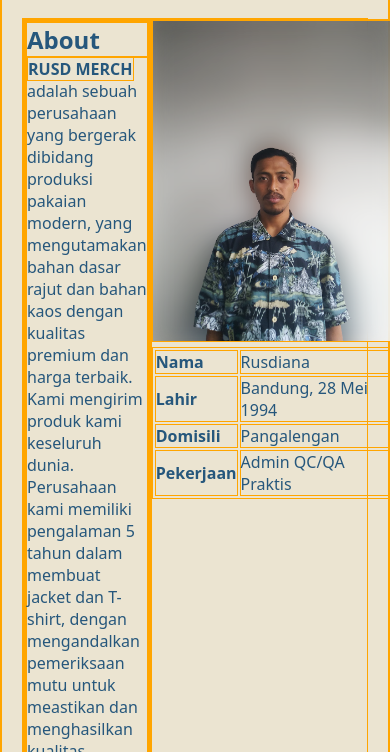
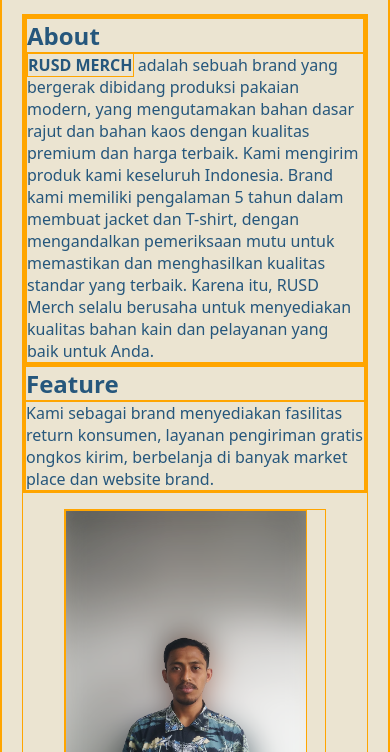
Before and after one commit to binrusdi/tugas-dicoding, a plain HTML site: page index.html in a window 390 px wide. Shown: the part 92-844 px from the top of the page. Drawn offline with Linux system fonts and the light colour scheme.

Commit message:
tambah konten artikel

```diff
--- a/assets/css/style.css
+++ b/assets/css/style.css
@@ -41,8 +41,17 @@ nav a:active {
   color: var(--warnaBiru);
 }
 main {
-  margin: 20px 0;
   display: flex;
+  column-gap: 1rem;
+  box-sizing: border-box;
+  justify-content: space-between;
+}
+main #content {
+  width: 65rem;
+  flex-wrap: wrap;
+}
+main aside {
+  flex-wrap: wrap;
 }
 aside table {
   text-align: left;
@@ -53,3 +62,15 @@ aside img {
 footer {
   text-align: center;
 }
+
+@media screen and (max-width:800px) {
+  main {
+    row-gap: 1rem;
+    flex-wrap: wrap;
+    margin-top: 1rem;
+    justify-content: center;
+  }
+  footer {
+    margin-top: 1rem;
+  }
+}
--- a/index.html
+++ b/index.html
@@ -6,6 +6,7 @@
   <meta charset="UTF-8">
   <meta name="viewport" content="width=device-width, initial-scale=1">
   <link href="assets/css/style.css" rel="stylesheet">
+  <script src="https://use.fontawesome.com/2d52bb6cfb.js"></script>
 </head>
 
 <body>
@@ -23,16 +24,16 @@
   </header>
   <main>
     <div id="content">
-      <article class="card">
+      <article class="card" id="about">
         <blockquote>
           <h2>About</h2>
-          <p><strong>RUSD MERCH</strong> adalah sebuah perusahaan yang bergerak dibidang produksi pakaian modern, yang mengutamakan bahan dasar rajut dan bahan kaos dengan kualitas premium dan harga terbaik. Kami mengirim produk kami keseluruh dunia.
-          Perusahaan kami memiliki pengalaman 5 tahun dalam membuat jacket dan T-shirt, dengan mengandalkan pemeriksaan mutu untuk meastikan dan menghasilkan kualitas standar yang terbaik. Karena itu, RUSD Merch selalu berusaha untuk menyediakan kualitas bahan kain dan pelayanan yang baik untuk Anda.
+          <p><strong>RUSD MERCH</strong> adalah sebuah brand yang bergerak dibidang produksi pakaian modern, yang mengutamakan bahan dasar rajut dan bahan kaos dengan kualitas premium dan harga terbaik. Kami mengirim produk kami keseluruh Indonesia. Brand kami memiliki pengalaman 5 tahun dalam membuat jacket dan T-shirt, dengan mengandalkan pemeriksaan mutu untuk memastikan dan menghasilkan kualitas standar yang terbaik. Karena itu, RUSD Merch selalu berusaha untuk menyediakan kualitas bahan kain dan pelayanan yang baik untuk Anda.
           </p>
         </blockquote>
       </article>
-      <article class="card">
-
+      <article class="card" id="feature">
+        <h2>Feature</h2>
+        <p>Kami sebagai brand menyediakan fasilitas return konsumen, layanan pengiriman gratis ongkos kirim, berbelanja di banyak market place dan website brand. </p>
       </article>
     </div>
     <aside>
@@ -58,7 +59,7 @@
     </aside>
   </main>
   <footer>
-    <p>Rusd Merch &copy; 2023 Built by Rusdiana</p>
+    <p>Rusd Merch &copy; 2023 Built by <strong>Rusdiana</strong></p>
   </footer>
 </body>
 
```
